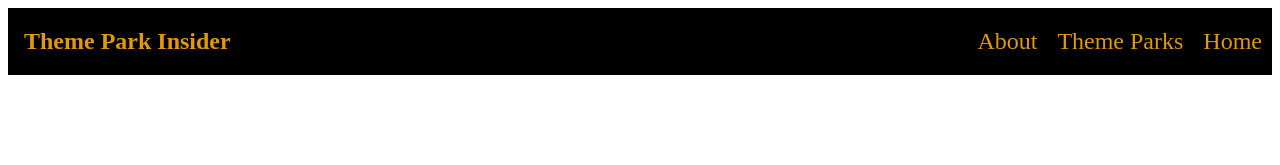
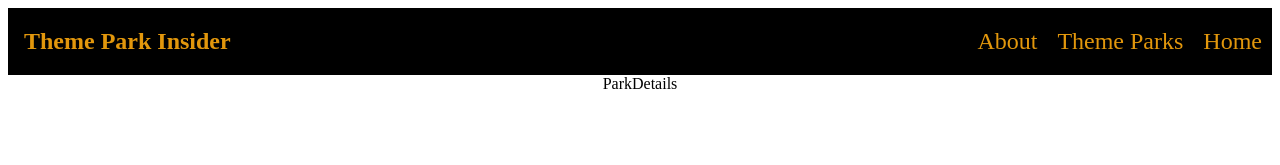
Before and after one commit to nickonbabaei/ThemeParkInsider, a React (Create React App) app in the folder client/: page /themeParks/1 in a window 1280 px wide. Shown: the top 165 px of the page. Built offline with nearby package versions, Linux system fonts and the light colour scheme.

Commit message:
added route to app .js for details page

```diff
--- a/client/src/App.js
+++ b/client/src/App.js
@@ -4,6 +4,7 @@ import { Route, Routes } from 'react-router-dom'
 import Nav from './components/Nav'
 import Home from './pages/Home'
 import ParkList from './pages/ParkList';
+import ParkDetails from './components/ParkDetails';
 
 function App() {
 
@@ -17,6 +18,7 @@ function App() {
 				<Routes>
 					<Route path="/" element={<Home />} />
 					<Route path="/themeParks" element={<ParkList />} />
+					<Route path="themeParks/:id" element={<ParkDetails />} />
 				</Routes>
 			</main>
 		</div>
```
